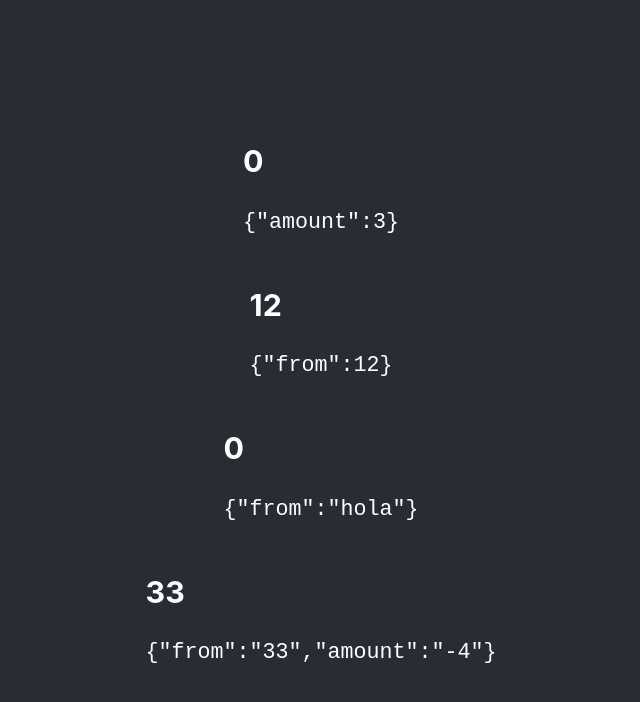
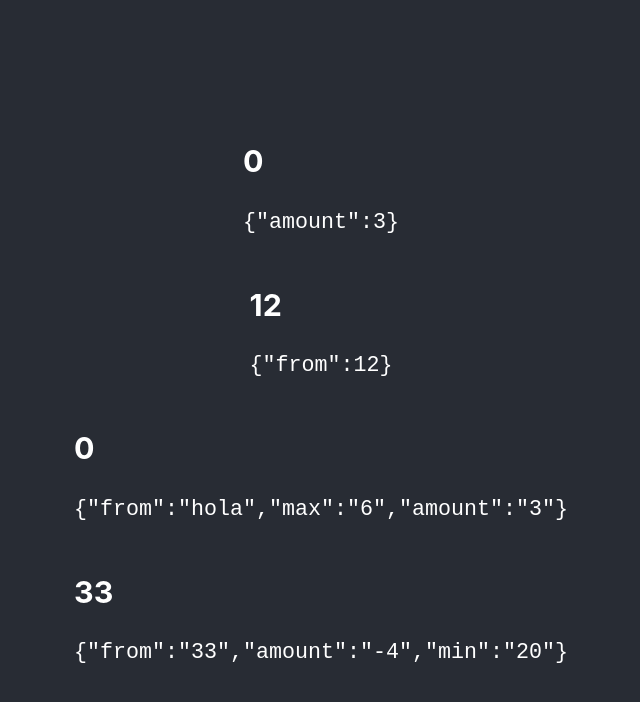
Before and after one commit to GeeksHubsAcademy/counter-react, a React (Create React App) app: page / in a window 1280 px wide. Shown: the top 702 px of the page, without its empty margins (319-959 px from the left). Built offline with nearby package versions, Linux system fonts and the light colour scheme.

Commit message:
max value to reset

```diff
--- a/src/App.jsx
+++ b/src/App.jsx
@@ -11,8 +11,8 @@ class App extends Component {
       <div className='App-header'>
         <Counter amount={3} />
         <Counter from={12} />
-        <Counter from='hola' />
-        <Counter from='33' amount='-4' />
+        <Counter from='hola' max='6' amount='3' />
+        <Counter from='33' amount='-4' min='20' />
       </div>
     );
   }
--- a/src/Counter.jsx
+++ b/src/Counter.jsx
@@ -8,7 +8,12 @@ class Counter extends React.Component {
 
   increment = () => {
     let amountToIncrement = Number(this.props.amount) || 1;
-    this.setState({ count: this.state.count + amountToIncrement });
+
+    if (!this.props.max || this.props.max >= this.state.count + amountToIncrement) {
+      this.setState({ count: this.state.count + amountToIncrement });
+    } else {
+      this.setState({ count: Number(this.props.from) || 0 });
+    }
   };
 
   render() {
```
